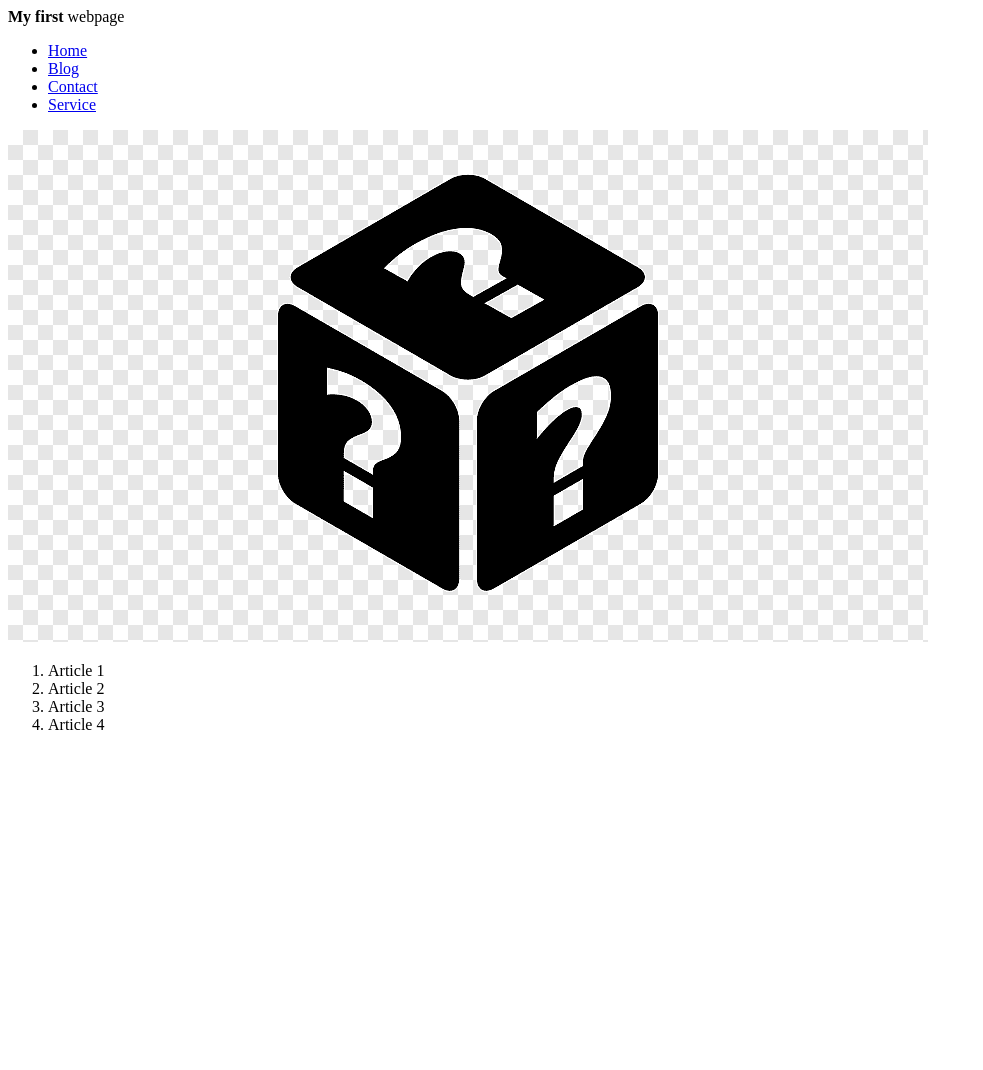
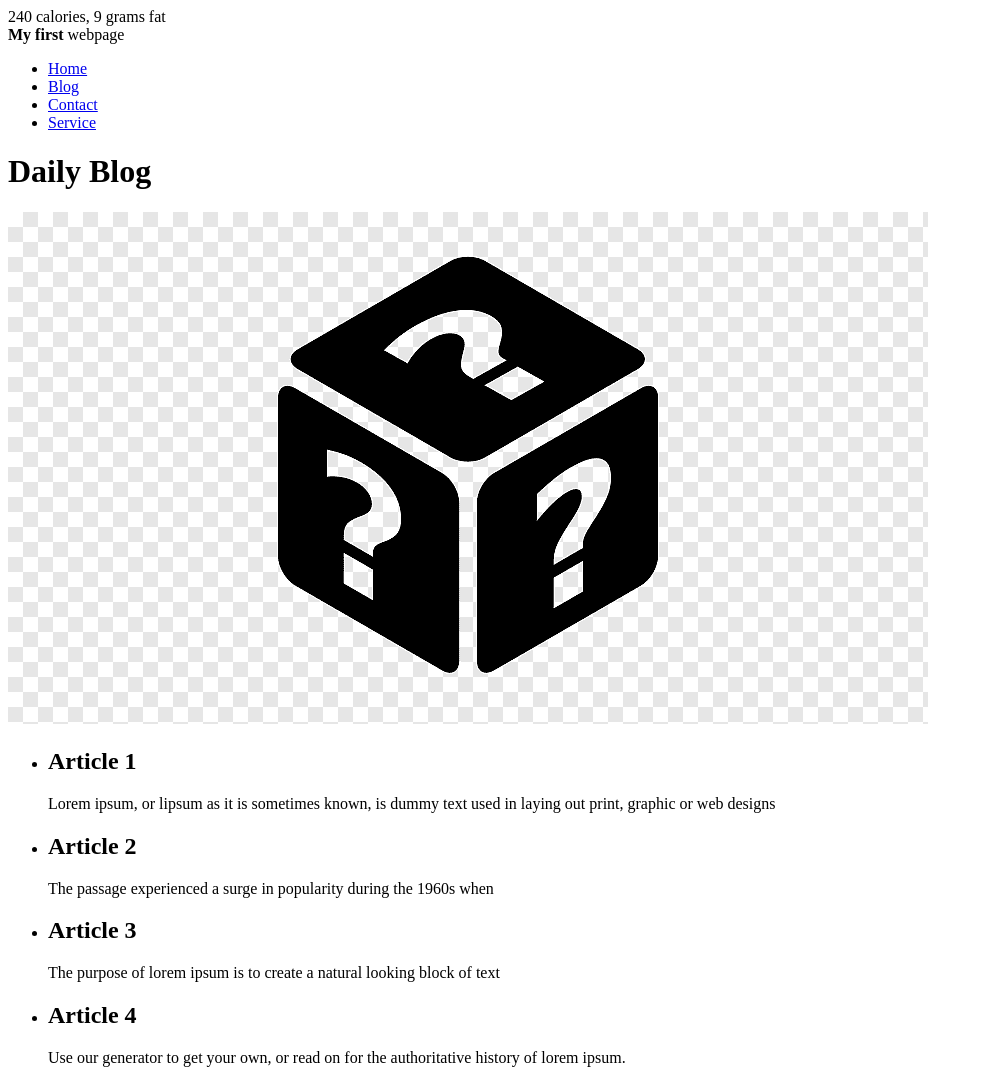
Before and after one commit to coree106/Mentorship, a plain HTML site: page Course2/blog.html in a window 1280 px wide. Shown: the whole page, without its empty margins (0-983 px from the left). Before the commit the page ends 800 px from the top, so only its background shows below. Drawn offline with Linux system fonts and the light colour scheme.

Commit message:
new changes

```diff
--- a/Course2/blog.html
+++ b/Course2/blog.html
@@ -2,11 +2,15 @@
 <html lang="en">
 <head>
     <meta charset="UTF-8">
-    <meta name="viewport" content="width=device-width, initial-scale=1">
-    <title>Blog</title>
+    <meta name="description" content="A random site made by a beginner">
+    <title>Blog-The most practical random site</title>
 </head>
 <body>
-<div class="banner">
+<div property="nutrition" typeof="NutritionInformation">
+    <span property="calories">240 calories</span>,
+    <span property="fatContent">9 grams fat</span>
+</div>
+<div>
     <strong>My first</strong> webpage
 </div>
 <ul>
@@ -15,12 +19,13 @@
     <li><a href="contact.html">Contact</a></li>
     <li><a href="service.html">Service</a></li>
 </ul>
+<h1>Daily Blog</h1>
   <img src="./Images/logo2.png" alt="random logo">
-<ol>
-    <li>Article 1</li>
-    <li>Article 2</li>
-    <Li>Article 3</Li>
-    <li>Article 4</li>
-</ol>
+<ul>
+    <li><h2>Article 1</h2><article>Lorem ipsum, or lipsum as it is sometimes known, is dummy text used in laying out print, graphic or web designs</<article></li>
+    <li><h2>Article 2</h2><article>The passage experienced a surge in popularity during the 1960s when</article></li>
+    <Li><h2>Article 3</h2><article>The purpose of lorem ipsum is to create a natural looking block of text</article></Li>
+    <li><h2>Article 4</h2><article>Use our generator to get your own, or read on for the authoritative history of lorem ipsum.</article></li>
+</ul>
 </body>
 </html>
```
Also changed, not shown: Course2/contact.html (+2 -2 lines), Course2/index.html (+2 -2 lines), Course2/service.html (+2 -2 lines).
